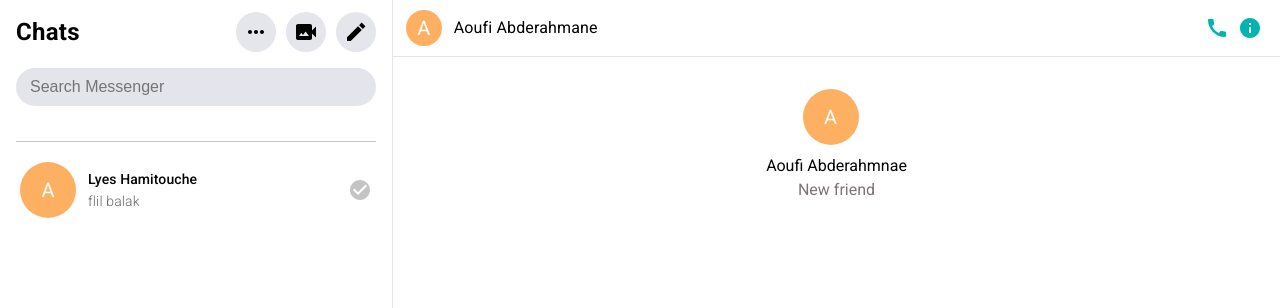
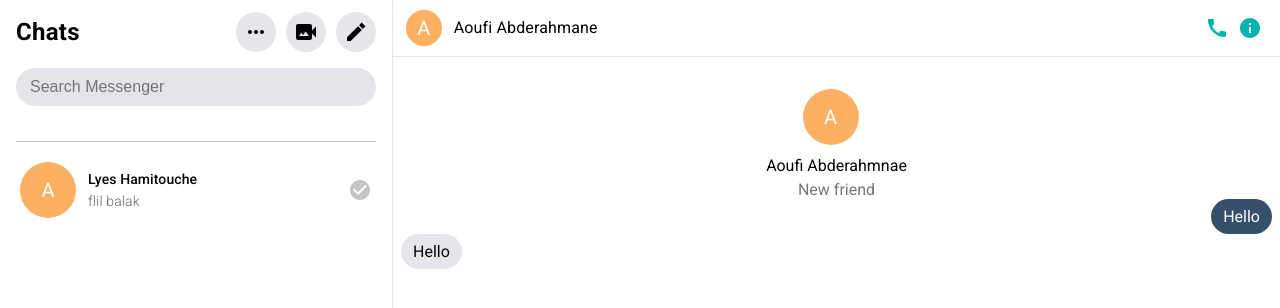
Before and after one commit to abdouAoufi/messanger, a React (Vite) app: page / in a window 1280 px wide. Shown: the top 308 px of the page. Built offline with nearby package versions, Linux system fonts and the light colour scheme.

Commit message:
markup: right-side build message

```diff
--- a/src/components/Avatar/Avatar.jsx
+++ b/src/components/Avatar/Avatar.jsx
@@ -7,9 +7,9 @@
       <Avatar
         sx={{
           bgcolor: "#feb062",
-          height: size === "mini" ? 36 : 56,
-          width: size === "mini" ? 36 : 56,
-          mr: 1.5,
+          height: size === "mini" ? 36 : size === "tiny" ? 30 : 56,
+          width: size === "mini" ? 36 : size === "tiny" ? 30 : 56,
+          mr: size === "tiny" ? 1.0 : 1.5,
         }}
       >
         {firstLetter}
--- a/src/components/Right-side-bar/Chat/Chat.jsx
+++ b/src/components/Right-side-bar/Chat/Chat.jsx
@@ -1,11 +1,13 @@
 import React from "react";
 import styled from "styled-components";
 import ProfileContainer from "./Profile-container/ProfileContainer";
+import MessageHolder from "./MessageHolder/MessageHolder";
 
 export default function Chat() {
   return (
     <>
       <ProfileContainer />
+      <MessageHolder />
     </>
   );
 }
--- a/src/components/Right-side-bar/Chat/ChatContainer/ChatContainer.jsx
+++ /dev/null
@@ -1,5 +0,0 @@
-import React from "react";
-
-export default function ChatContainer() {
-  return <div></div>;
-}
--- /dev/null
+++ b/src/components/Right-side-bar/Chat/MessageHolder/Message/MessageRecived.jsx
@@ -0,0 +1,17 @@
+import React from "react";
+import styled from "styled-components";
+import Avatar from "../../../../Avatar/Avatar";
+
+export default function MessageRecived({ reciver }) {
+  return <Messagee>Hello</Messagee>;
+}
+
+const Messagee = styled.div`
+  float: left;
+  clear: both;
+  padding: 0.5rem 0.75rem;
+  border-radius: 1.5rem;
+  background-color: #e4e6eb;
+  font-weight: medium;
+  color: #050505;
+`;
--- /dev/null
+++ b/src/components/Right-side-bar/Chat/MessageHolder/Message/MessageSent.jsx
@@ -0,0 +1,16 @@
+import React from "react";
+import styled from "styled-components";
+import Avatar from "../../../../Avatar/Avatar";
+
+export default function MessageSent({ reciver }) {
+  return <Messagee>Hello</Messagee>;
+}
+
+const Messagee = styled.div`
+  float: right;
+  padding: 0.5rem 0.75rem;
+  border-radius: 1.5rem;
+  background-color: #364f6b;
+  font-weight: medium;
+  color: #ffffff;
+`;
--- /dev/null
+++ b/src/components/Right-side-bar/Chat/MessageHolder/MessageHolder.jsx
@@ -0,0 +1,17 @@
+import React from "react";
+import styled from "styled-components";
+import MessageSent from "./Message/MessageSent";
+import MessageRecived from "./Message/MessageRecived";
+export default function MessageHolder() {
+  return (
+    <ChatWrapper>
+      <MessageSent />
+      <MessageRecived />
+    </ChatWrapper>
+  );
+}
+
+const ChatWrapper = styled.div`
+  padding: 0 0.5rem;
+  align-items: center;
+`;
--- a/src/components/Right-side-bar/Chat/index.js
+++ /dev/null
@@ -1 +0,0 @@
-export {}
--- a/src/components/Right-side-bar/RightSideBar.jsx
+++ b/src/components/Right-side-bar/RightSideBar.jsx
@@ -2,6 +2,7 @@
 import Box from "@mui/material/Box";
 import Navbar from "./Navbar/Navbar";
 import Chat from "./Chat/Chat";
+
 
 export default function RightSideBar() {
   return (
```
Also changed, not shown: src/components/Right-side-bar/Chat/ChatContainer/Message/Message.jsx (deleted).
